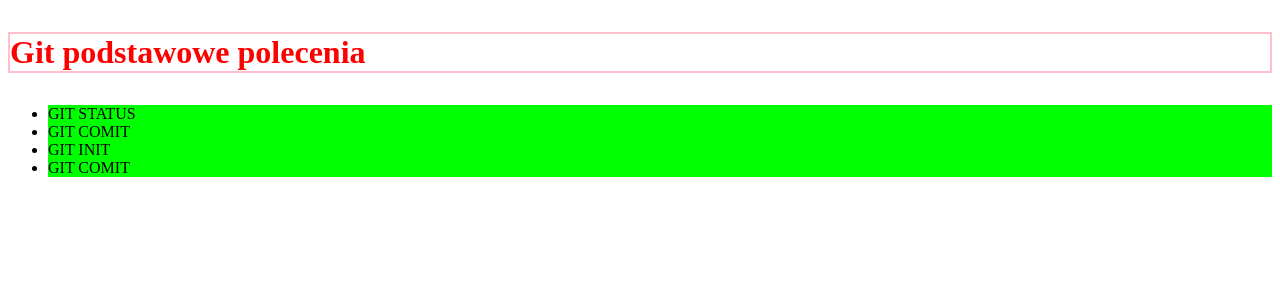
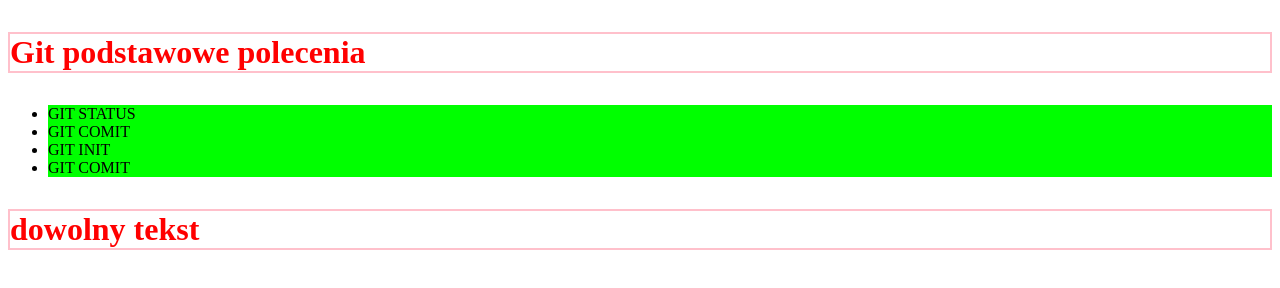
Before and after one commit to bart19870807/AFM1, a plain HTML site: page index.html in a window 1280 px wide. Drawn offline with Linux system fonts and the light colour scheme.

Commit message:
Changes index

```diff
--- a/index.html
+++ b/index.html
@@ -15,6 +15,9 @@
         <li>git comit</li>
     </ul>
 
+    <div class="added">
+        <p>dowolny tekst</p>
+    </div>
     <script src="./script.js"></script>
 </body>
 </html>
```
